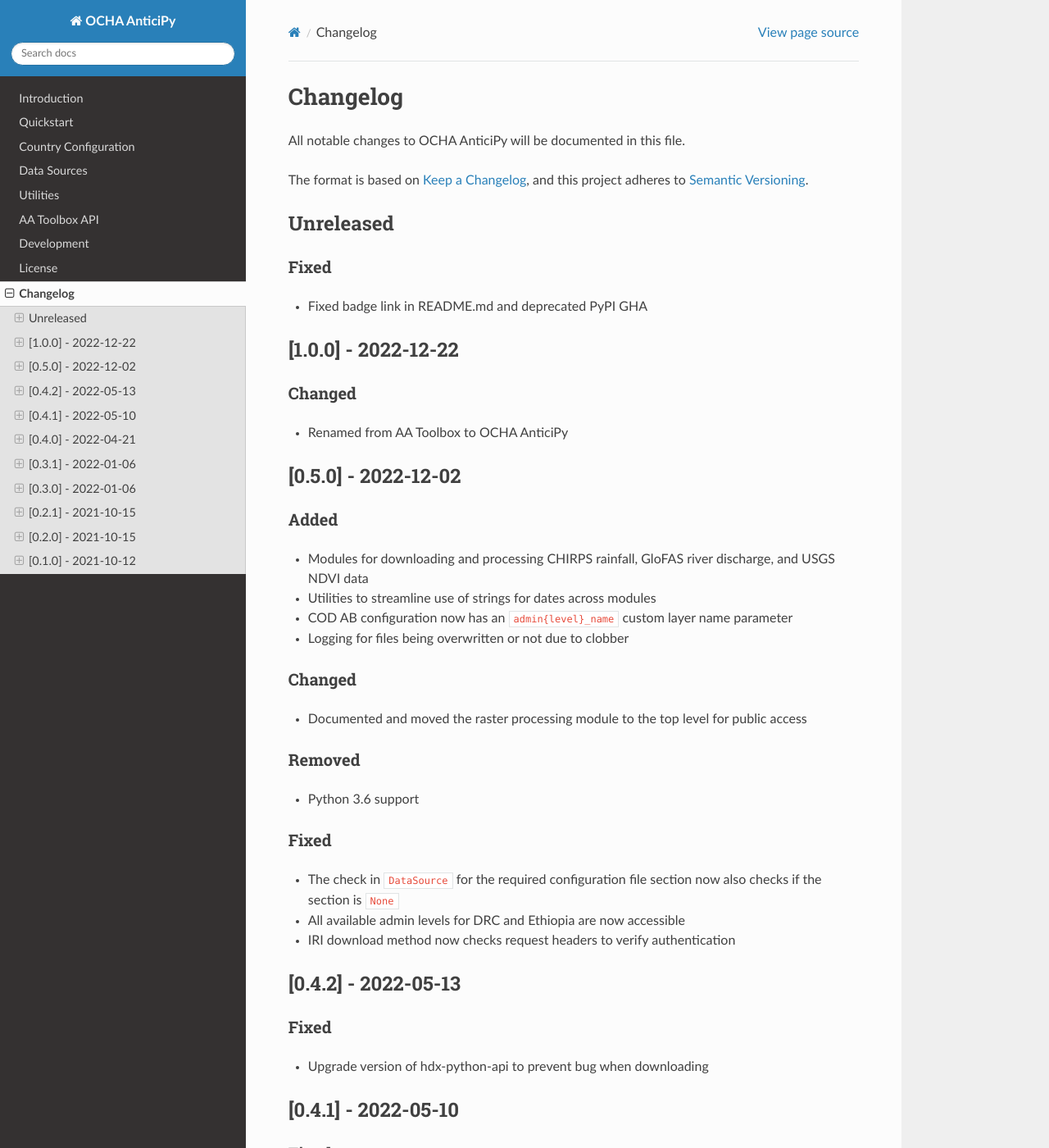
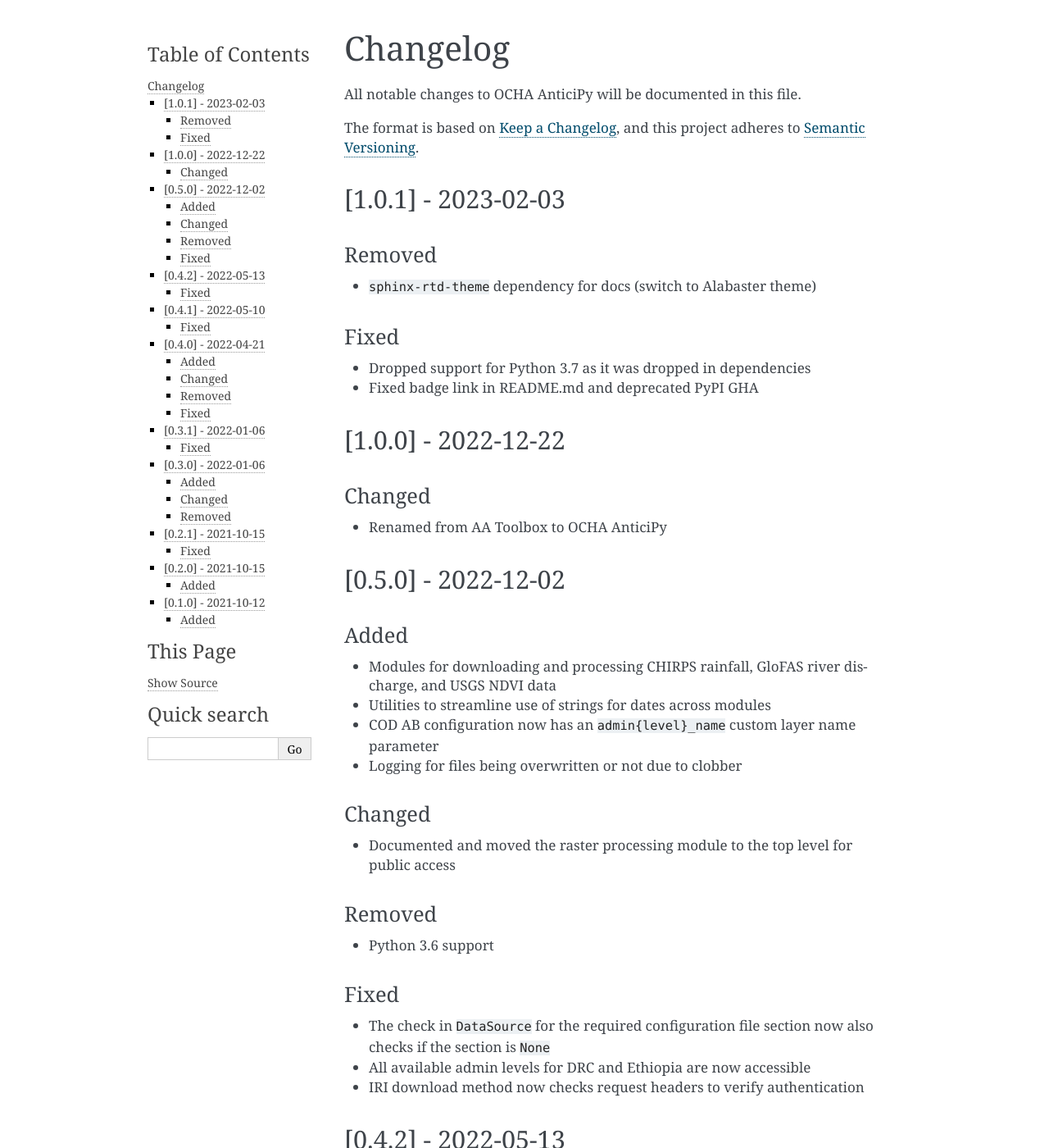
Before and after one commit to OCHA-DAP/ocha-anticipy, a Sphinx documentation site: the page built from docs/source/changelog.rst, in a window 1280 px wide and 1400 px high. Shown: the whole window at 82% size. Built offline with Sphinx 7.4.7, drawn with Linux system fonts in a browser that asks for light colours; some of the changed text lies outside the part shown.

Commit message:
Drop 3.7  (#175)
* Remove 3.7
* updat reqs
* update pre-commit
* change to Alabaster

```diff
--- a/CHANGELOG.rst
+++ b/CHANGELOG.rst
@@ -8,12 +8,17 @@
 adheres to `Semantic
 Versioning <https://semver.org/spec/v2.0.0.html>`__.
 
-Unreleased
-----------
+[1.0.1] - 2023-02-03
+--------------------
+
+Removed
+~~~~~~~
+- ``sphinx-rtd-theme`` dependency for docs (switch to Alabaster theme)
 
 Fixed
 ~~~~~
 
+- Dropped support for Python 3.7 as it was dropped in dependencies
 - Fixed badge link in README.md and deprecated PyPI GHA
 
 [1.0.0] - 2022-12-22
--- a/docs/source/conf.py
+++ b/docs/source/conf.py
@@ -49,7 +49,7 @@
 
 # The theme to use for HTML and HTML Help pages.  See the documentation for
 # a list of builtin themes.
-html_theme = "sphinx_rtd_theme"
+html_theme = "alabaster"
 
 # Add any paths that contain custom static files (such as style sheets) here,
 # relative to this directory. They are copied after the builtin static files,
--- a/docs/source/quickstart.rst
+++ b/docs/source/quickstart.rst
@@ -17,7 +17,7 @@
 Install OCHA AnticiPy
 ^^^^^^^^^^^^^^^^^^
 
-OCHA AnticiPy supports Python 3.7 and newer. It can be installed in your Python
+OCHA AnticiPy supports Python 3.8 and newer. It can be installed in your Python
 environment using the following command:
 
 .. code-block:: sh
--- a/setup.cfg
+++ b/setup.cfg
@@ -28,7 +28,7 @@
 packages = find:
 package_dir = = src
 include_package_data = true
-python_requires = >= 3.7
+python_requires = >= 3.8
 # TODO: split up this list into custom installs
 # TODO: Remove importlib requirement once error fixed
 #  https://stackoverflow.com/questions/73929564/
@@ -40,7 +40,6 @@
     geopandas
     hdx-python-api>=5.6.4
     hdx-python-country
-    importlib-metadata==4.13.0;python_version=='3.7'
     netCDF4
     numpy
     pydantic
```
Also changed, not shown: .pre-commit-config.yaml, 10 other files.
